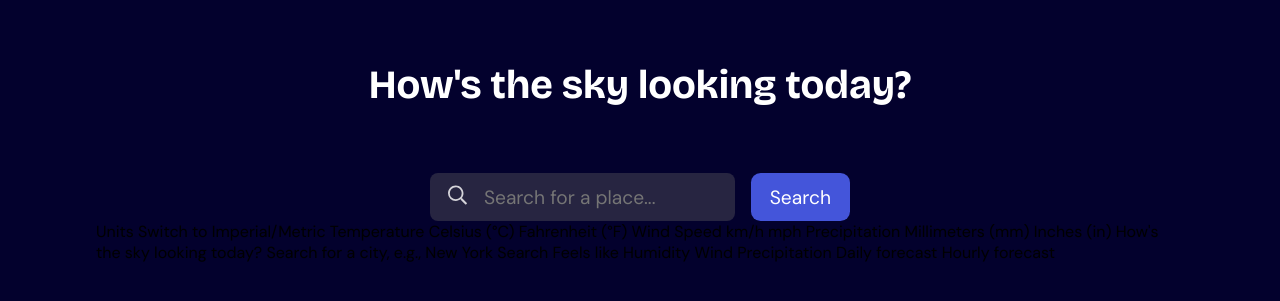
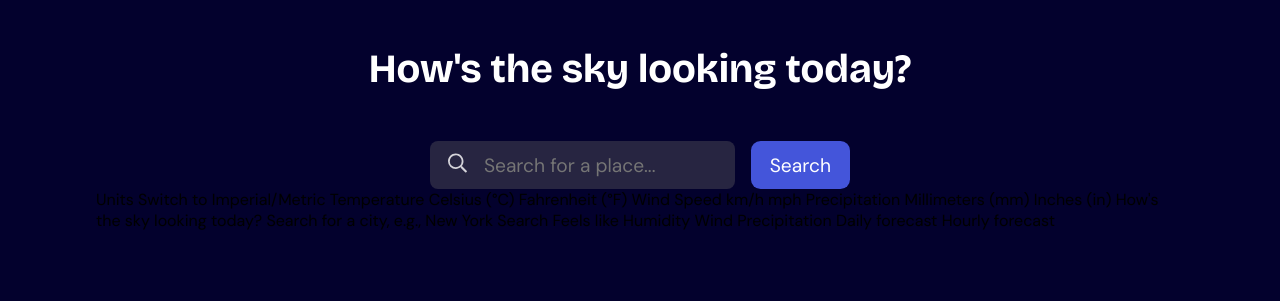
Before and after one commit to javrr-ui/weather-app, a plain HTML site: page index.html in a window 1280 px wide. Shown: the part 83-384 px from the top of the page. Drawn offline with nearby package versions, Linux system fonts and the light colour scheme.

Commit message:
Reduce gap in header for improved layout consistency

```diff
--- a/styles.css
+++ b/styles.css
@@ -38,7 +38,7 @@ header {
 	flex-direction: column;
 	width: 100%;
 	align-items: center;
-	gap: 4em;
+	gap: 3em;
 }
 
 nav {
```
